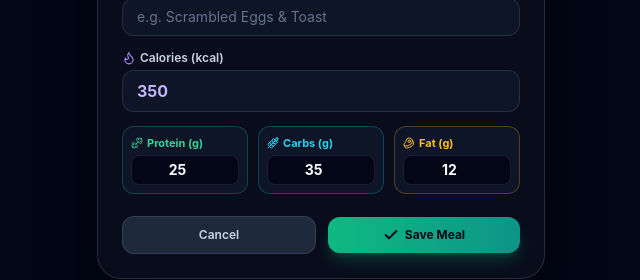
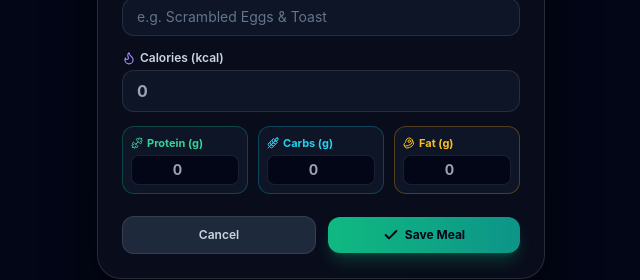
Before and after one commit to R-DAWG-CHAD/nutri-snap, a Next.js app: page / in a window 1280 px wide. Both pictures are taken after a click on the button "AI Text / Manual". Shown: the part 391-671 px from the top of the page, without its empty margins (319-959 px from the left). Built offline with nearby package versions, Linux system fonts and the light colour scheme.

Commit message:
Clear default dummy numbers when manually adding a meal so inputs start completely blank

```diff
--- a/app/page.tsx
+++ b/app/page.tsx
@@ -66,10 +66,10 @@ export default function DashboardPage() {
     setPendingAnalysis({
       mealName: '',
       estimatedWeightGrams: 0,
-      calories: 350,
-      proteinGrams: 25,
-      carbsGrams: 35,
-      fatGrams: 12,
+      calories: undefined as any,
+      proteinGrams: undefined as any,
+      carbsGrams: undefined as any,
+      fatGrams: undefined as any,
       confidenceScore: 1.0,
       imageUrl: undefined,
     });
--- a/components/MealModal.tsx
+++ b/components/MealModal.tsx
@@ -43,10 +43,10 @@ export function MealModal({
   isEditingExisting = false,
 }: MealModalProps) {
   const [mealName, setMealName] = useState('');
-  const [calories, setCalories] = useState<number | ''>(350);
-  const [protein, setProtein] = useState<number | ''>(20);
-  const [carbs, setCarbs] = useState<number | ''>(30);
-  const [fat, setFat] = useState<number | ''>(12);
+  const [calories, setCalories] = useState<number | ''>('');
+  const [protein, setProtein] = useState<number | ''>('');
+  const [carbs, setCarbs] = useState<number | ''>('');
+  const [fat, setFat] = useState<number | ''>('');
   const [confidence, setConfidence] = useState<number>(0.9);
   const [imageUrl, setImageUrl] = useState<string | undefined>(undefined);
 
@@ -71,10 +71,10 @@ export function MealModal({
   useEffect(() => {
     if (initialData) {
       setMealName(initialData.mealName || '');
-      setCalories(initialData.calories ?? 0);
-      setProtein(initialData.proteinGrams ?? 0);
-      setCarbs(initialData.carbsGrams ?? 0);
-      setFat(initialData.fatGrams ?? 0);
+      setCalories(typeof initialData.calories === 'number' ? initialData.calories : '');
+      setProtein(typeof initialData.proteinGrams === 'number' ? initialData.proteinGrams : '');
+      setCarbs(typeof initialData.carbsGrams === 'number' ? initialData.carbsGrams : '');
+      setFat(typeof initialData.fatGrams === 'number' ? initialData.fatGrams : '');
       setConfidence(initialData.confidenceScore ?? 0.9);
       setImageUrl(initialData.imageUrl);
       setReasoning(initialData.reasoning);
@@ -547,6 +547,7 @@ export function MealModal({
             <input
               type="number"
               min="0"
+              placeholder="0"
               value={calories}
               onChange={(e) => setCalories(e.target.value === '' ? '' : Number(e.target.value))}
               className="w-full px-3.5 py-2 rounded-xl bg-slate-900/90 border border-white/10 text-violet-300 font-bold text-base focus:outline-none focus:border-violet-500"
@@ -564,6 +565,7 @@ export function MealModal({
               <input
                 type="number"
                 min="0"
+                placeholder="0"
                 value={protein}
                 onChange={(e) => setProtein(e.target.value === '' ? '' : Number(e.target.value))}
                 className="w-full px-2 py-1 bg-slate-950 border border-white/10 rounded-lg text-white font-bold text-sm text-center focus:outline-none focus:border-emerald-400"
@@ -579,6 +581,7 @@ export function MealModal({
               <input
                 type="number"
                 min="0"
+                placeholder="0"
                 value={carbs}
                 onChange={(e) => setCarbs(e.target.value === '' ? '' : Number(e.target.value))}
                 className="w-full px-2 py-1 bg-slate-950 border border-white/10 rounded-lg text-white font-bold text-sm text-center focus:outline-none focus:border-cyan-400"
@@ -594,6 +597,7 @@ export function MealModal({
               <input
                 type="number"
                 min="0"
+                placeholder="0"
                 value={fat}
                 onChange={(e) => setFat(e.target.value === '' ? '' : Number(e.target.value))}
                 className="w-full px-2 py-1 bg-slate-950 border border-white/10 rounded-lg text-white font-bold text-sm text-center focus:outline-none focus:border-amber-400"
```
